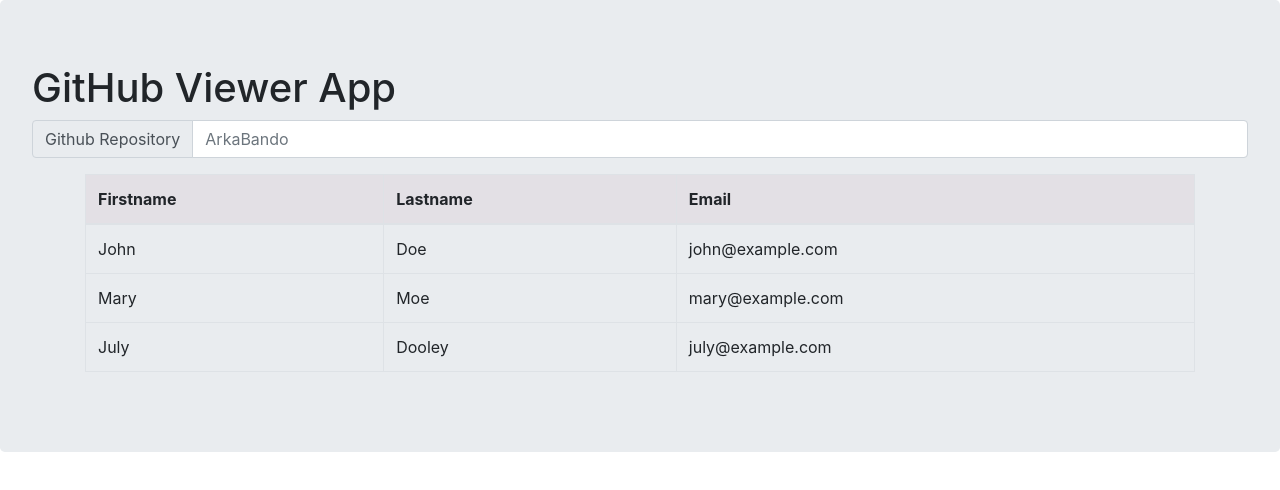
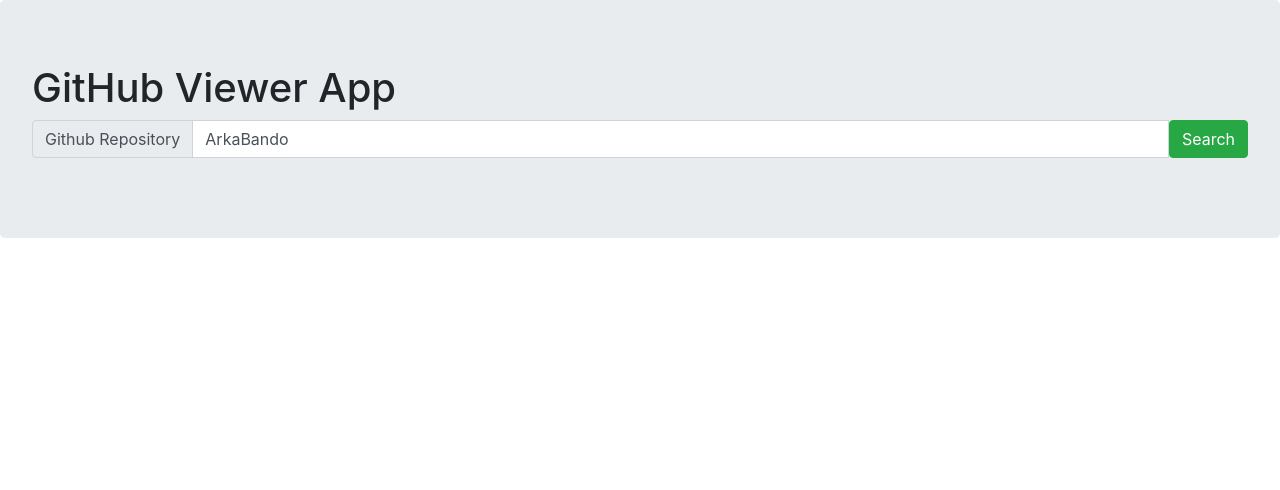
Before and after one commit to ArkaBando/angular-git_repoview_app, an Angular app: page / in a window 1280 px wide. Shown: the top 490 px of the page. Built offline with nearby package versions, Linux system fonts and the light colour scheme; no server answers.

Commit message:
2nd commit

```diff
--- a/src/app/app.component.html
+++ b/src/app/app.component.html
@@ -5,39 +5,40 @@
       <div class="input-group-prepend">
         <span class="input-group-text">Github Repository</span>
       </div>
-      <input type="text" class="form-control" placeholder="ArkaBando">
+      <input type="text" [(ngModel)]="searchText" class="form-control" placeholder="ArkaBando">
+      <button type="button" class="btn btn-success" (click) = "showItems()">Search</button>
 </div>
 
 
 
+<div class="container">
+    <div class="card-deck">
+    <div class="card"  class="col-sm-4" *ngFor="let item of repositoryItems; let i = index">
+        <img class="card-img-top deck-img" width="100" height="100" src="{{item.avatar_url}}" alt="Repo People image">
+        <div class="card-body">
+          <h4 class="card-title">{{item.login}}</h4>
+          <p class="card-text">Some example text.</p>
+          <a href="#" class="btn btn-primary">See Profile</a>
+        </div>
+      </div>
+    </div>
 
 
 
-<div class="container">
-    <table class="table table-bordered table-hover">
+  <!-- <table class="table table-bordered table-hover">
     <thead style="background-color:#e3e0e5;">
       <tr>
-        <th>Firstname</th>
-        <th>Lastname</th>
-        <th>Email</th>
+        <th>id</th>
+        <th>login</th>
+        <th>image</th>
       </tr>
     </thead>
     <tbody>
-      <tr>
-        <td>John</td>
-        <td>Doe</td>
-        <td>john@example.com</td>
-      </tr>
-      <tr>
-        <td>Mary</td>
-        <td>Moe</td>
-        <td>mary@example.com</td>
-      </tr>
-      <tr>
-        <td>July</td>
-        <td>Dooley</td>
-        <td>july@example.com</td>
+      <tr *ngFor="let item of repositoryItems; let i = index">
+        <td>{{i+1}}</td>
+        <td>{{item.login}}</td>
+        <td>{{item.avatar_url}}</td>
       </tr>
     </tbody>
-  </table>
+  </table> -->
 </div>
--- a/src/app/app.component.ts
+++ b/src/app/app.component.ts
@@ -1,6 +1,8 @@
 import { Component } from '@angular/core';
 import { Http, Response } from '@angular/http';
 import { RepoViewerServiceService } from './repo-viewer-service.service';
+import { ItemVO } from './model/ItemVO';
+import { RepositoryItem } from './model/repository-item';
 import 'rxjs/add/operator/map';
 
 
@@ -11,13 +13,37 @@ import 'rxjs/add/operator/map';
 })
 export class AppComponent {
   title = 'app';
-  repositories = {};
+  searchText = "ArkaBando"
+  private repositoryItems : Array<ItemVO>;
   constructor(private repoViewerServiceService : RepoViewerServiceService) { }
-   ngOnInit() {
+  //  ngOnInit() {
+  //   // this.repositoryItems = [];
+  //   this.repositoryItems = this.repoViewerServiceService.getUsersByRepository("tom");
+  //   console.log(this.repositoryItems);
+  //   // this.repoViewerServiceService.
+  //   // getUsersByRepositoryName("tom").
+  //   // subscribe(data => console.log(data));
+  //     // this.http.get("https://api.github.com/search/users?q=tom").
+  //     // map((response:Response) ⇒ response.json())
 
-    this.repoViewerServiceService.getUsersByRepositoryName("tom").subscribe(data => console.log(data));
-      // this.http.get("https://api.github.com/search/users?q=tom").
-      // map((response:Response) ⇒ response.json())
+  //  }
 
+   showItems():void{
+    this.repositoryItems = [];
+    console.log("searchText =>"+this.searchText);
+    this.repoViewerServiceService.getUsersByRepositoryName(this.searchText).
+     subscribe((item) =>{
+      console.log("val");
+      console.log(item);
+      item.items.forEach((data:RepositoryItem)=>{
+        this.repositoryItems.push(
+          ItemVO.buildRepoItemVO(data.id,data.login,data.node_id,
+          data.avatar_url,data.gravatar_id,data.url,data.html_url,
+          data.followers_url,data.type,
+          data.site_admin,data.score));
+      });
+         this.repositoryItems
+    });
+    console.log(this.repositoryItems);
    }
 }
--- /dev/null
+++ b/src/app/model/ItemVO.ts
@@ -0,0 +1,35 @@
+export class ItemVO {
+
+    id : number;
+    login:String;
+    node_id:String;
+    avatar_url:String;
+    gravatar_id:String;
+    url:String;
+    followers_url:String;
+    type:String;
+    site_admin:Boolean;
+    score:number;
+
+    constructor(){
+
+    }
+
+    public static buildRepoItemVO(id,login,node_id,avatar_url,gravatar_id,url,html_url,
+      followers_url,type,site_admin,score):ItemVO {
+      let item = {
+        id:id,
+        login:login,
+        node_id:node_id,
+        avatar_url:avatar_url,
+        gravatar_id:gravatar_id,
+        url:url,
+        followers_url:followers_url,
+        type:type,
+        site_admin:site_admin,
+        score:score
+      };
+      return item;
+    }
+
+    }
--- a/src/app/repo-viewer-service.service.ts
+++ b/src/app/repo-viewer-service.service.ts
@@ -1,28 +1,79 @@
 import { Injectable } from '@angular/core';
 import { Http, Response } from '@angular/http';
 import { RepositoryItem } from './model/repository-item';
+import { ItemVO } from './model/ItemVO';
 import 'rxjs/add/operator/map';
 
 @Injectable()
 export class RepoViewerServiceService {
-  private repositoryItems : Array<RepositoryItem>;
-
+  private repositoryItems : Array<ItemVO>;
+  private url : string ;
   constructor (
     private http: Http
-  ) {}
+  ) {
+    this.url = "https://api.github.com/search/users?q=";
+    this.repositoryItems = [];
+  }
 
-  private repoItem : RepositoryItem;
+
+  private repoItem : ItemVO;
 
   getUsersByRepositoryName(repositoryName:String){
-    return this.http.get(`https://api.github.com/search/users?q=`+repositoryName)
+
+    return this.http.get(this.url+repositoryName)
     .map((res:Response) => res.json());
   }
 
-  getUsersByRepository(repositoryName:String):Array<RepositoryItem>{
-    this.http.get(`https://api.github.com/search/users?q=`+repositoryName).
-    map((res:Response) => res.json()). subscribe(data =>{
-      var repoItem : RepositoryItem ;
-      repoItem
-    });
-    return this.repositoryItems }
+  // getUsersByRepository(repositoryName:String):Array<ItemVO>{
+  //   this.repositoryItems = [];
+
+  //   this.http.get(`https://api.github.com/search/users?q=`+repositoryName).
+  //   map((res:Response) => res.json()). subscribe((item) =>{
+  //     console.log("val");
+  //     console.log(item);
+  //     item.items.forEach((data:RepositoryItem)=>{
+  //       this.repositoryItems.push(
+  //         ItemVO.buildRepoItemVO(data.id,data.login,data.node_id,
+  //         data.avatar_url,data.gravatar_id,data.url,data.html_url,
+  //         data.followers_url,data.type,
+  //         data.site_admin,data.score));
+  //     });
+  //       return this.repositoryItems
+  //   });
+  //   //console.log(this.repositoryItems);
+  //  }
 }
+
+// class ItemVO {
+
+// id : number;
+// login:String;
+// node_id:String;
+// avatar_url:String;
+// gravatar_id:String;
+// url:String;
+// followers_url:String;
+// type:String;
+// site_admin:Boolean;
+// score:number;
+
+// constructor(){
+
+// }
+
+// public static buildRepoItemVO(id,login,node_id,avatar_url,gravatar_id,url,html_url,
+//   followers_url,type,site_admin,score):ItemVO {
+//   let item = {
+//     id:id,
+//     login:login,
+//     node_id:node_id,
+//     avatar_url:avatar_url,
+//     gravatar_id:gravatar_id,
+//     url:url,
+//     followers_url:followers_url,
+//     type:type,
+//     site_admin:site_admin,
+//     score:score
+//   };
+//   return item;
+// }
--- /dev/null
+++ b/src/app/user-details/user-details.component.html
@@ -0,0 +1,3 @@
+<p>
+  user-details works!
+</p>
--- /dev/null
+++ b/src/app/user-details/user-details.component.ts
@@ -0,0 +1,18 @@
+import { Component, OnInit } from '@angular/core';
+import {ActivatedRoute} from '@angular/router';
+
+@Component({
+  selector: 'app-user-details',
+  templateUrl: './user-details.component.html',
+  styleUrls: ['./user-details.component.css']
+})
+export class UserDetailsComponent implements OnInit {
+  userId: string;
+  constructor(route: ActivatedRoute) {
+    this.userId = route.snapshot.params['id'];
+   }
+
+  ngOnInit() {
+  }
+
+}
--- a/src/styles.css
+++ b/src/styles.css
@@ -1 +1,6 @@
 @import '~bootstrap/dist/css/bootstrap.min.css';
+
+.deck-img{
+    width: 50%;
+    height: 50%;
+}
```
Also changed, not shown: src/app/app-routing.module.ts (added, +34 -0 lines), src/app/app.module.ts (+6 -3 lines), src/app/user-details/user-details.component.css (added), 1 other file (tests, documents, lock files or other folders).
